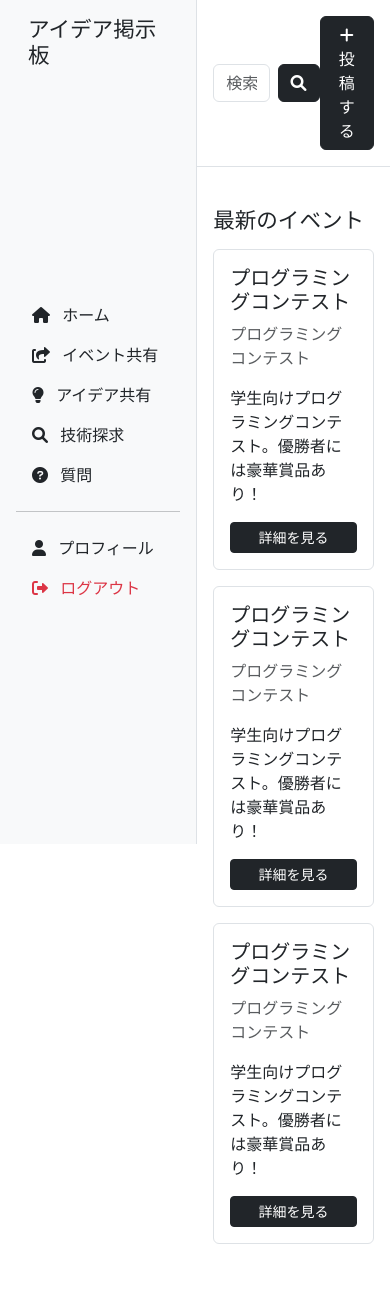
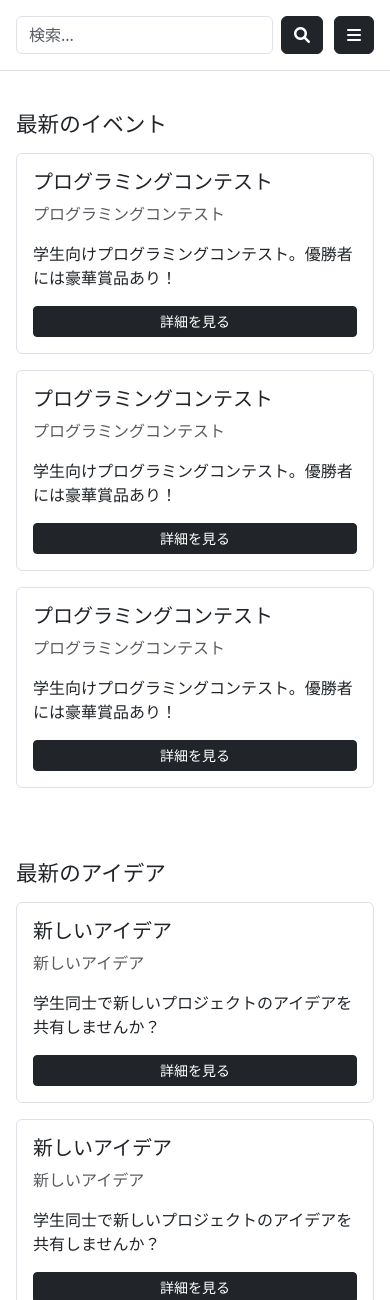
Before and after one commit to OCS-GEEK-HACK/campus-tech-forum, a PHP site: page / in a window 390 px wide. Shown: the top 1300 px of the page. Run offline with PHP 8.4, Linux system fonts and the light colour scheme; data that the repository does not hold is empty; some libraries are stand-ins or nearby versions.

Commit message:
fix: ハンバーガーメニュー対応

```diff
--- a/php/www/components/header/element.php
+++ b/php/www/components/header/element.php
@@ -1,7 +1,50 @@
-<div class="header sticky-top bg-white border-bottom d-flex justify-content-between align-items-center p-3">
-    <div class="search-box d-flex align-items-center">
-        <input type="text" class="form-control me-2" placeholder="検索...">
-        <button class="btn btn-dark"><i class="fas fa-search"></i></button>
+<div class="header sticky-top bg-white border-bottom d-flex flex-column p-3">
+    <div class="d-flex justify-content-between align-items-center w-100">
+        <div class="search-box d-flex align-items-center gap-2">
+            <input type="text" class="form-control" placeholder="検索...">
+            <button class="btn btn-dark"><i class="fas fa-search"></i></button>
+        </div>
+        <div class="d-flex gap-2">
+            <button class="btn btn-dark d-md-block d-none"><i class="fas fa-plus"></i> 投稿する</button>
+            <!-- ハンバーガーメニュー -->
+            <div class="d-flex justify-content-between align-items-center d-md-none">
+                <button class="btn btn-dark" type="button" data-bs-toggle="collapse" data-bs-target="#sidebarMenu" aria-expanded="false" aria-controls="sidebarMenu">
+                    <i class="fas fa-bars"></i>
+                </button>
+            </div>
+        </div>
     </div>
-    <button class="btn btn-dark"><i class="fas fa-plus"></i> 投稿する</button>
+
+    <!-- ハンバーガーメニューが表示される部分 -->
+    <div class="collapse" id="sidebarMenu">
+        <nav class="sidebar-mobile bg-light d-md-none mt-2">
+            <ul class="list-unstyled p-0">
+                <li>
+                    <a href="#" class="d-block py-2 px-3 text-dark text-decoration-none rounded hover-bg"><i class="fas fa-plus"></i> 投稿する</a>
+                </li>
+                <li>
+                    <a href="#" class="d-block py-2 px-3 text-dark text-decoration-none rounded hover-bg"><i class="fas fa-home me-2"></i> ホーム</a>
+                </li>
+                <li>
+                    <a href="#" class="d-block py-2 px-3 text-dark text-decoration-none rounded hover-bg"><i class="fas fa-share-square me-2"></i> イベント共有</a>
+                </li>
+                <li>
+                    <a href="#" class="d-block py-2 px-3 text-dark text-decoration-none rounded hover-bg"><i class="fas fa-lightbulb me-2"></i> アイデア共有</a>
+                </li>
+                <li>
+                    <a href="#" class="d-block py-2 px-3 text-dark text-decoration-none rounded hover-bg"><i class="fas fa-search me-2"></i> 技術探求</a>
+                </li>
+                <li>
+                    <a href="#" class="d-block py-2 px-3 text-dark text-decoration-none rounded hover-bg"><i class="fas fa-question-circle me-2"></i> 質問</a>
+                </li>
+                <hr>
+                <li>
+                    <a href="#" class="d-block py-2 px-3 text-dark text-decoration-none rounded hover-bg"><i class="fas fa-user me-2"></i> プロフィール</a>
+                </li>
+                <li>
+                    <a href="#" class="d-block py-2 px-3 text-danger text-decoration-none rounded hover-bg-danger"><i class="fas fa-sign-out-alt me-2"></i> ログアウト</a>
+                </li>
+            </ul>
+        </nav>
+    </div>
 </div>
--- a/php/www/components/sidebar/element.php
+++ b/php/www/components/sidebar/element.php
@@ -1,4 +1,4 @@
-<nav class="sidebar bg-light border-end p-3 d-flex row">
+<nav class="sidebar bg-light border-end p-3 d-flex row d-md-block d-none">
     <h4 class="mb-4">アイデア掲示板</h4>
     <ul class="list-unstyled p-0">
         <li>
--- a/php/www/index.php
+++ b/php/www/index.php
@@ -24,7 +24,7 @@ require_once("./components/article-card/index.php");
         ?>
 
         <!-- メインコンテンツ -->
-        <div class="content w-100 ms-4">
+        <div class="content w-100 ms-md-4">
             <?php
                 $header = new Header();
                 $header->render();
--- a/php/www/lib/bootstrap.php
+++ b/php/www/lib/bootstrap.php
@@ -4,3 +4,4 @@
 <link href="https://cdnjs.cloudflare.com/ajax/libs/font-awesome/6.0.0-beta3/css/all.min.css" rel="stylesheet">
 <!-- BootstrapのJS -->
 <script src="https://cdn.jsdelivr.net/npm/bootstrap@5.3.2/dist/js/bootstrap.bundle.min.js"></script>
+<script src="https://cdn.jsdelivr.net/npm/@popperjs/core@2.9.3/dist/umd/popper.min.js"></script>
```
